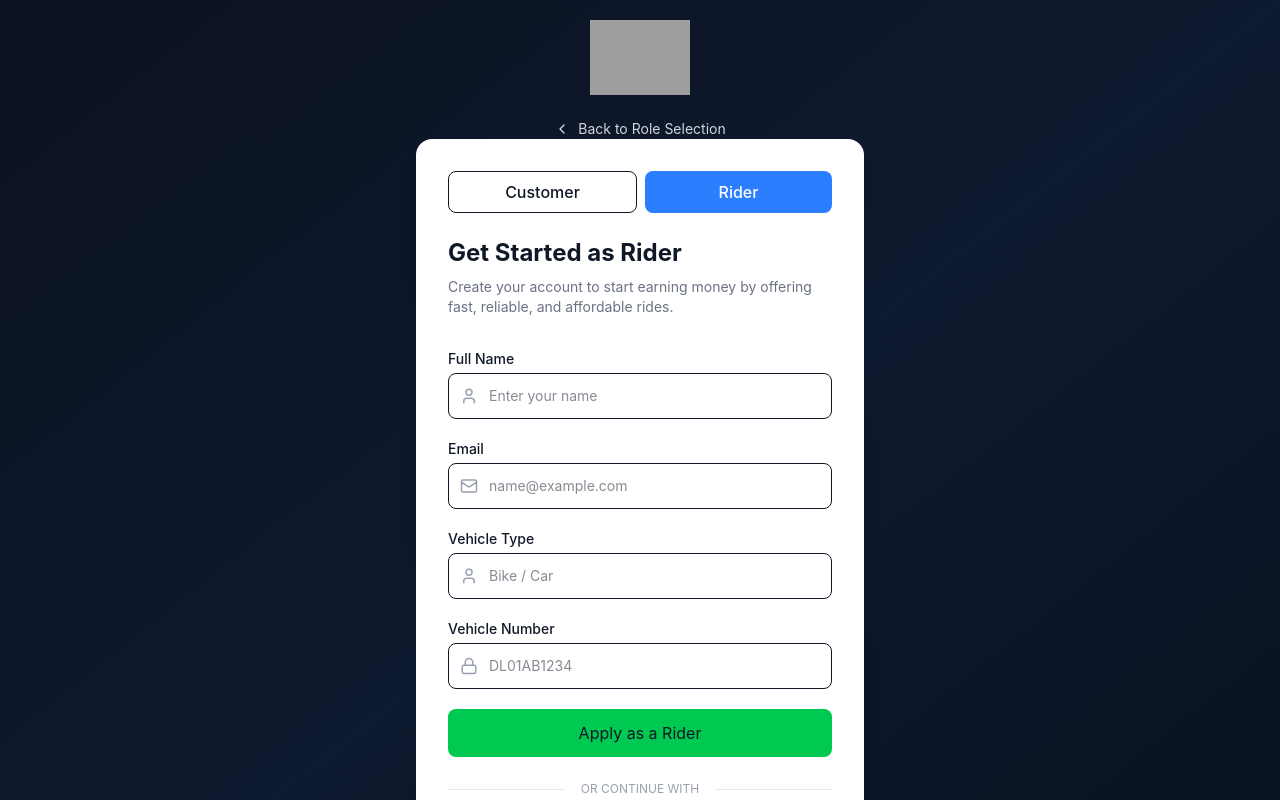
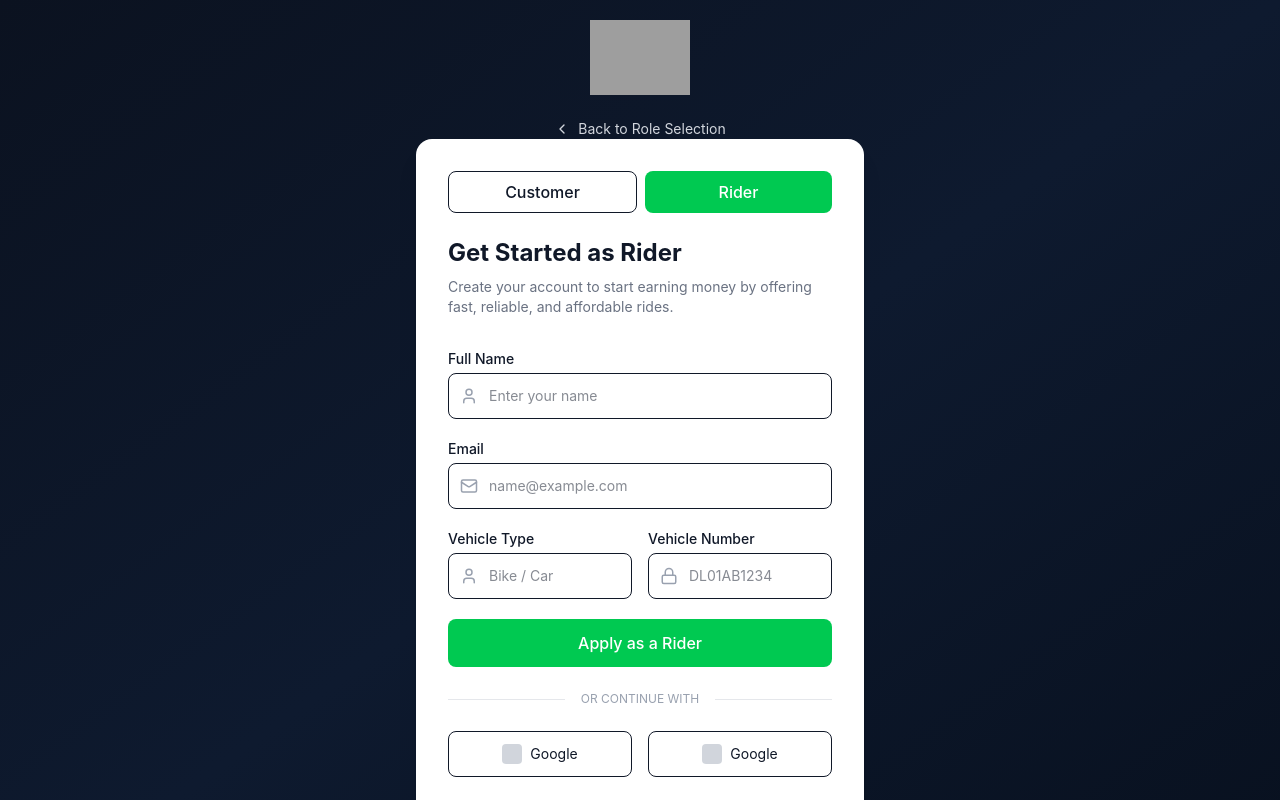
Before and after one commit to hemantgupta98/SwiftRide, a Next.js app in the folder client/: page /authCustomer in a window 1280 px wide. Both pictures are taken after a click on the button "Rider". Shown: the top 800 px of the page. Built offline with nearby package versions, Linux system fonts and the light colour scheme; grey boxes are pictures that could not be loaded.

Commit message:
work on register in input fields

```diff
--- a/client/src/app/authCustomer/page.tsx
+++ b/client/src/app/authCustomer/page.tsx
@@ -2,7 +2,7 @@
 import Image from "next/image";
 import { useRouter } from "next/navigation";
 import { useForm, SubmitHandler } from "react-hook-form";
-import { User, Mail, Lock, Eye, ArrowRight, ChevronLeft } from "lucide-react";
+import { User, Mail, Lock, ChevronLeft } from "lucide-react";
 import { forwardRef, useState } from "react";
 
 type InputData = {
@@ -75,7 +75,7 @@ export default function CustomerSignupPage() {
             <button
               onClick={() => setMode("customer")}
               className={`flex-1 py-2 rounded-lg font-medium ${
-                mode === "customer" ? "bg-blue-500 text-white" : "border"
+                mode === "customer" ? "bg-green-500 text-white" : "border"
               }`}
             >
               Customer
@@ -83,7 +83,7 @@ export default function CustomerSignupPage() {
             <button
               onClick={() => setMode("rider")}
               className={`flex-1 py-2 rounded-lg font-medium ${
-                mode === "rider" ? "bg-blue-500 text-white" : "border"
+                mode === "rider" ? "bg-green-500 text-white" : "border"
               }`}
             >
               Rider
@@ -123,6 +123,10 @@ export default function CustomerSignupPage() {
                   icon={<Mail size={18} />}
                   {...registerCustomer("email", {
                     required: "Enter your email",
+                    pattern: {
+                      value: /^\S+@\S+\.\S+$/,
+                      message: "Enter a valid email",
+                    },
                   })}
                 />
 
@@ -138,7 +142,7 @@ export default function CustomerSignupPage() {
 
                 <button
                   type="submit"
-                  className="w-full bg-green-500 py-3 rounded-lg"
+                  className="w-full bg-green-500 font-medium text-white py-3 rounded-lg"
                 >
                   Continue as Customer
                 </button>
@@ -165,14 +169,31 @@ export default function CustomerSignupPage() {
                     required: "Enter your full name",
                   })}
                 />
+                {riderErrors.name && (
+                  <p className="text-red-500 text-sm">
+                    {riderErrors.name.message}
+                  </p>
+                )}
 
                 <Input
                   label="Email"
                   placeholder="name@example.com"
                   icon={<Mail size={18} />}
-                  {...registerRider("email", { required: "Enter your email" })}
+                  {...registerRider("email", {
+                    required: "Enter your email",
+                    pattern: {
+                      value: /^\S+@\S+\.\S+$/,
+                      message: "Enter a valid email",
+                    },
+                  })}
                 />
+                {riderErrors.email && (
+                  <p className="text-red-500 text-sm">
+                    {riderErrors.email.message}
+                  </p>
+                )}
 
+                <div className=" grid grid-cols-2 gap-4">
                   <Input
                     label="Vehicle Type"
                     placeholder="Bike / Car"
@@ -181,6 +202,11 @@ export default function CustomerSignupPage() {
                       required: "Enter vehicle type",
                     })}
                   />
+                  {riderErrors.vechileType && (
+                    <p className="text-red-500 text-sm">
+                      {riderErrors.vechileType.message}
+                    </p>
+                  )}
 
                   <Input
                     label="Vehicle Number"
@@ -190,10 +216,16 @@ export default function CustomerSignupPage() {
                       required: "Enter vehicle number",
                     })}
                   />
+                  {riderErrors.vechileNumber && (
+                    <p className="text-red-500 text-sm">
+                      {riderErrors.vechileNumber.message}
+                    </p>
+                  )}
+                </div>
 
                 <button
                   type="submit"
-                  className="w-full bg-green-500 py-3 rounded-lg"
+                  className="w-full bg-green-500 font-medium text-white py-3 rounded-lg"
                 >
                   Apply as a Rider
                 </button>
```
Lines whose indentation alone changed are shown as unchanged.
